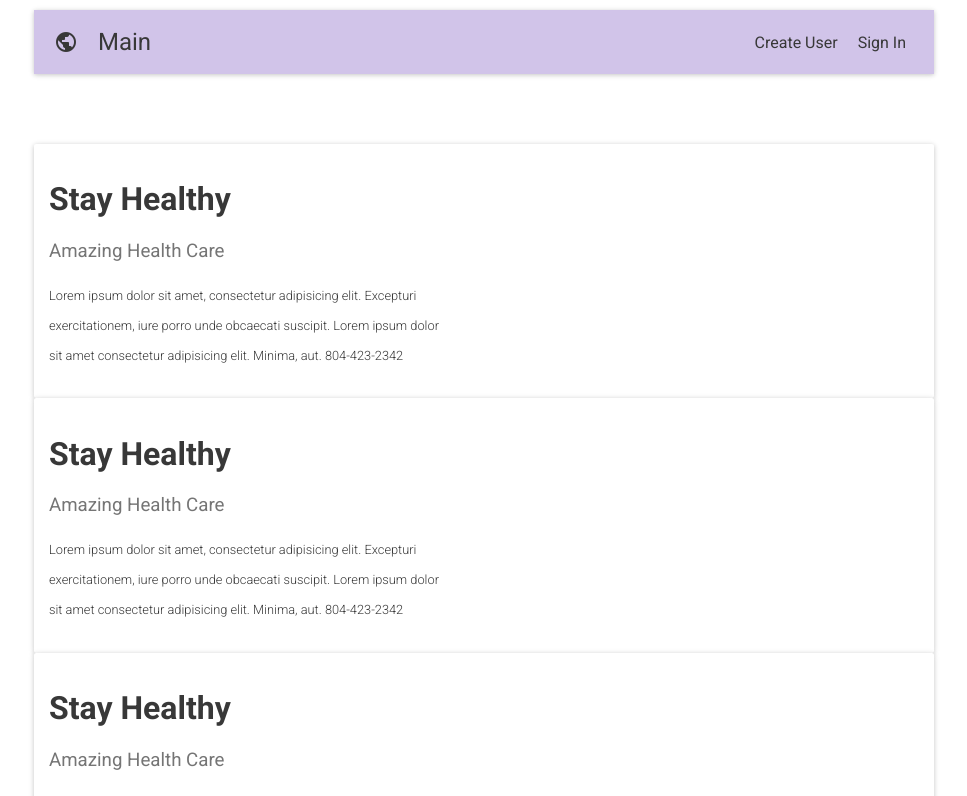
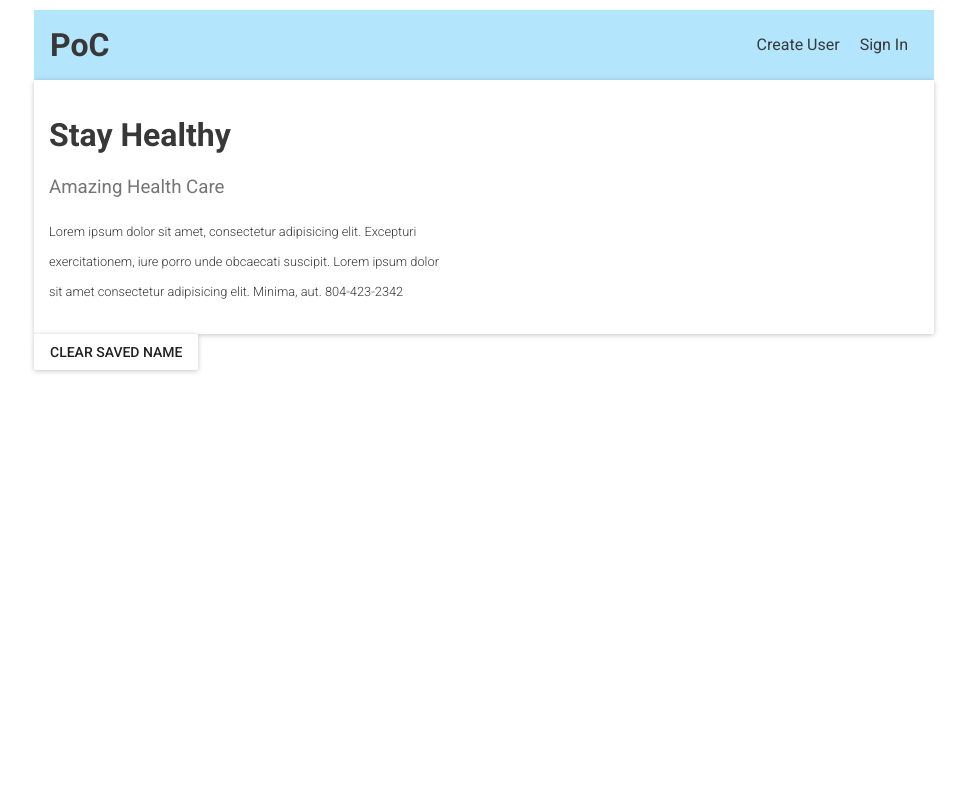
Before and after one commit to trevorkirpaul/webview, a React (Create React App) app: page / in a window 1280 px wide. Shown: the top 796 px of the page, without its empty margins (156-1123 px from the left). Built offline with nearby package versions, Linux system fonts and the light colour scheme.

Commit message:
fixed styling for header, removed react-spring pckg, fixed styling for fromWrapper

```diff
--- a/package.json
+++ b/package.json
@@ -15,7 +15,6 @@
     "react-redux": "^5.0.7",
     "react-router-dom": "^4.2.2",
     "react-scripts": "1.1.4",
-    "react-spring": "^5.2.1",
     "redux": "^4.0.0",
     "redux-devtools": "^3.4.1",
     "redux-thunk": "^2.2.0",
--- a/src/containers/header/index.js
+++ b/src/containers/header/index.js
@@ -13,15 +13,19 @@ import MoreVertIcon from 'material-ui/svg-icons/navigation/more-vert';
 // import FlatButton from 'material-ui/FlatButton';
 import { Link } from 'react-router-dom';
 import styled from 'styled-components';
-import AppBar from 'material-ui/AppBar';
 import COLORS from '../../utils/constants';
 import Icon from '../../reusable/Icon';
 import { login } from '../../redux/actions/app';
-const FixedWrap = styled.div`
-  /* position: fixed;
+
+const NavWrapper = styled.div`
   display: flex;
-  justify-content: center; */
+  justify-content: space-between;
+  align-items: center;
+  padding: 1em;
+  font-family: 'Roboto', sans-serif;
+  background-color: ${COLORS.lightBlue};
 `;
+
 const MobileHeader = styled.div`
   padding-top: 25px;
   background-color: palevioletred;
@@ -47,20 +51,29 @@ const MobileTitle = styled.span`
   color: #f8f8f8;
 `;
 
+const TitleLogo = styled.span`
+  text-decoration: none;
+  color: ${COLORS.black};
+  font-size: 2em;
+  font-weight: 900;
+`;
+
 const StyledLink = styled(Link)`
   text-decoration: none;
   color: ${COLORS.black};
+  border-bottom: 1px solid ${COLORS.lightBlue};
   margin: 5px 10px;
   &:hover {
-    color: ${COLORS.purple};
+    border-color: ${COLORS.black};
   }
+`;
+const BlankLink = styled(Link)`
+  text-decoration: none;
 `;
 
 const ButtonWrapper = styled.div`
   display: flex;
   justify-content: space-around;
-  align-items: center;
-  padding: 10px;
 `;
 const LinkButton = ({ location, text }) => (
   <StyledLink to={location}>
@@ -68,7 +81,7 @@ const LinkButton = ({ location, text }) => (
   </StyledLink>
 );
 
-const AuthTrueButtons = (
+const AuthTrueButtons = () => (
   <ButtonWrapper>
     <IconMenu
       iconButtonElement={
@@ -95,7 +108,7 @@ const AuthTrueButtons = (
   </ButtonWrapper>
 );
 
-const AuthFalseButtons = (
+const AuthFalseButtons = () => (
   <ButtonWrapper>
     <LinkButton location="/create-user" text="Create User" />
     <LinkButton location="/sign-in" text="Sign In" />
@@ -169,19 +182,14 @@ class Header extends Component {
       );
     }
     return (
-      <AppBar
-        style={{ backgroundColor: COLORS.lightPurple }}
-        titleStyle={{ color: COLORS.black }}
-        title={this.state.title}
-        iconElementLeft={
-          <Link to="/">
-            <IconButton>
-              <Icon icon="public" color={COLORS.black} />
-            </IconButton>
-          </Link>
-        }
-        iconElementRight={app.auth ? AuthTrueButtons : AuthFalseButtons}
-      />
+      <NavWrapper>
+        <div>
+          <BlankLink to="/">
+            <TitleLogo>PoC</TitleLogo>
+          </BlankLink>
+        </div>
+        {app.auth ? <AuthTrueButtons /> : <AuthFalseButtons />}
+      </NavWrapper>
     );
   }
 }
--- a/src/containers/home/index.js
+++ b/src/containers/home/index.js
@@ -19,28 +19,12 @@ class Home extends Component {
   render() {
     const { app } = this.props;
     return (
-      <div style={{ paddingTop: app.fromWrapper ? '10px' : '70px' }}>
+      <div style={{ paddingTop: !app.fromWrapper ? '0' : '70px' }}>
         <TitlePanel
           title={this.state.title}
           subtitle="Amazing Health Care"
           body="Lorem ipsum dolor sit amet, consectetur adipisicing elit. Excepturi exercitationem, iure porro unde obcaecati suscipit. Lorem ipsum dolor sit amet consectetur adipisicing elit. Minima, aut. 804-423-2342"
         />
-        <TitlePanel
-          title={this.state.title}
-          subtitle="Amazing Health Care"
-          body="Lorem ipsum dolor sit amet, consectetur adipisicing elit. Excepturi exercitationem, iure porro unde obcaecati suscipit. Lorem ipsum dolor sit amet consectetur adipisicing elit. Minima, aut. 804-423-2342"
-        />
-        <TitlePanel
-          title={this.state.title}
-          subtitle="Amazing Health Care"
-          body="Lorem ipsum dolor sit amet, consectetur adipisicing elit. Excepturi exercitationem, iure porro unde obcaecati suscipit. Lorem ipsum dolor sit amet consectetur adipisicing elit. Minima, aut. 804-423-2342"
-        />
-        <TitlePanel
-          title={this.state.title}
-          subtitle="Amazing Health Care"
-          body="Lorem ipsum dolor sit amet, consectetur adipisicing elit. Excepturi exercitationem, iure porro unde obcaecati suscipit. Lorem ipsum dolor sit amet consectetur adipisicing elit. Minima, aut. 804-423-2342"
-        />
-
         <RaisedButton label="Clear Saved Name" onClick={this.setListener} />
       </div>
     );
--- a/src/containers/signIn/SignIn.js
+++ b/src/containers/signIn/SignIn.js
@@ -52,12 +52,14 @@ class SignIn extends Component {
     this.setState(() => ({ [name]: value }));
   };
   handleSubmit = () => {
-    return null;
-    if (!this.state.email) {
-      return null;
+    if (!this.state.email || !this.state.password) {
+      return alert('Please complete the form...');
     }
     this.setState(() => ({ loading: true, loadingMessage: 'Signing In...' }));
-    this.props.actions.login({ email: this.state.email });
+    this.props.actions.login({
+      email: this.state.email,
+      password: this.state.password,
+    });
     localStorage.setItem('name', this.state.email);
   };
   handleCloseModal = () => {
@@ -81,7 +83,7 @@ class SignIn extends Component {
       store: { app },
     } = this.props;
     return (
-      <div style={{ paddingTop: app.fromWrapper ? '10px' : '70px' }}>
+      <div style={{ paddingTop: app.fromWrapper ? '70px' : '0px' }}>
         <TitlePanel
           title={this.state.title}
           subtitle="Please complete the following form"
```
Also changed, not shown: 1 other file (tests, documents, lock files or other folders).
